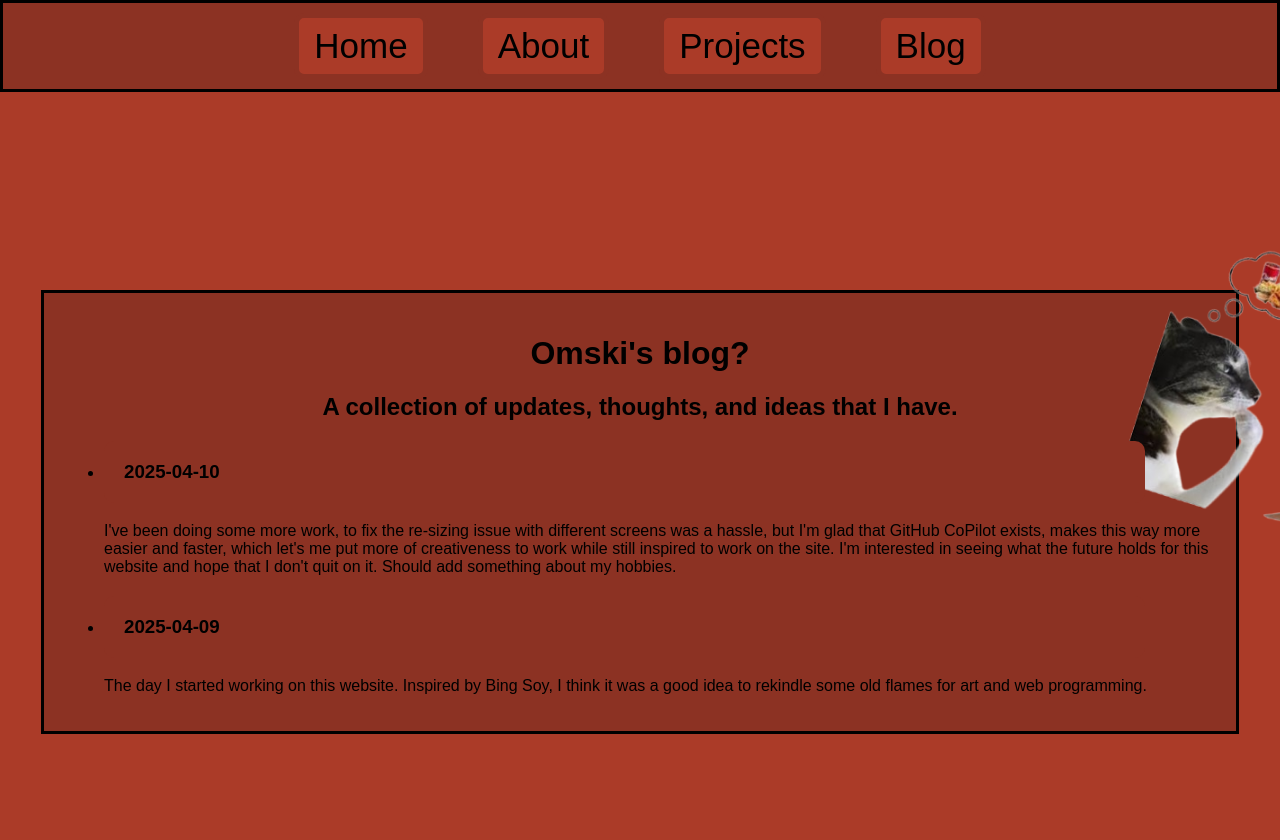
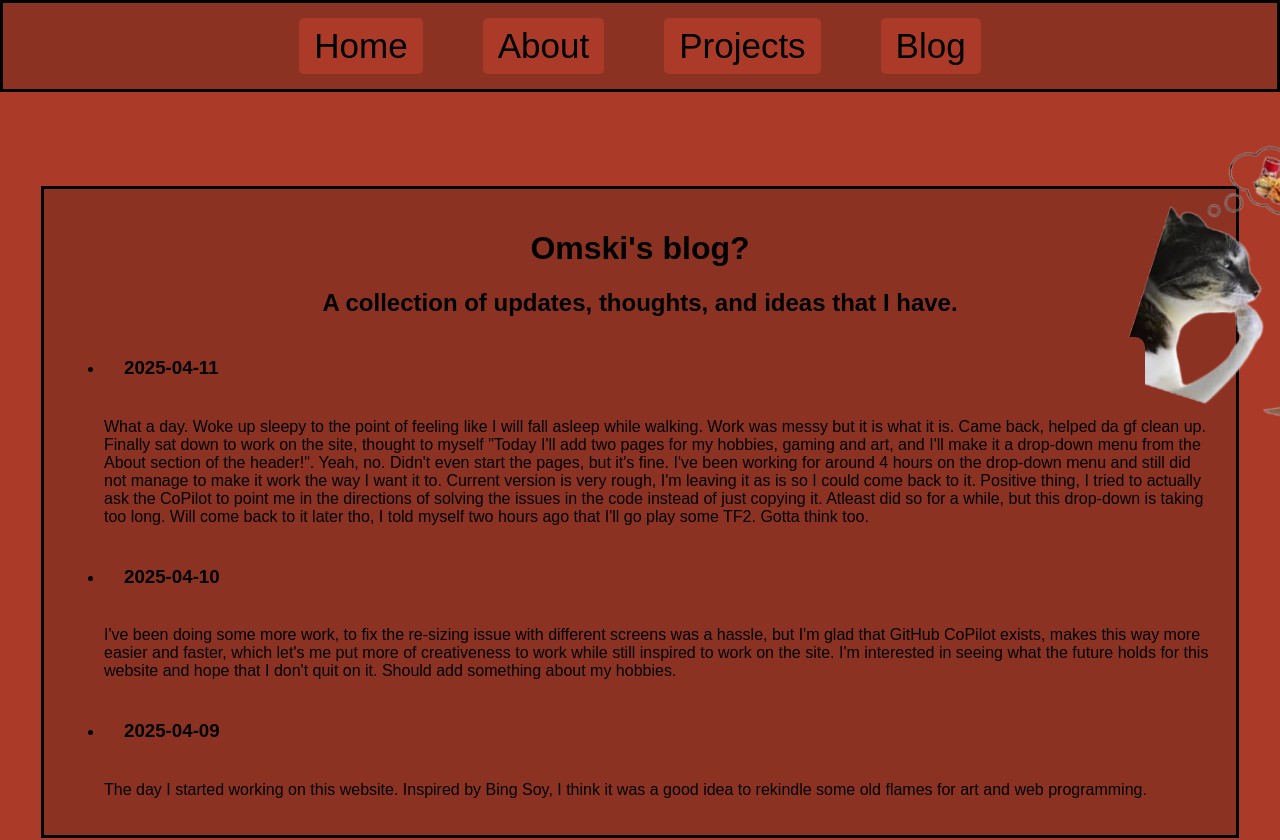
Before and after one commit to Omski01/Omski, a plain HTML site: page blog.html in a window 1280 px wide. Shown: the top 840 px of the page. Drawn offline with Linux system fonts and the light colour scheme.

```diff
--- a/blog.html
+++ b/blog.html
@@ -24,6 +24,10 @@
                 <img src="Pictures/thinker_cats.png" alt="Omski" class="Om_cat">
             </h2>
             <ul class="blog-posts">
+                <li>
+                    <h3>2025-04-11</h3>
+                    <p> What a day. Woke up sleepy to the point of feeling like I will fall asleep while walking. Work was messy but it is what it is. Came back, helped da gf clean up. Finally sat down to work on the site, thought to myself "Today I'll add two pages for my hobbies, gaming and art, and I'll make it a drop-down menu from the About section of the header!". Yeah, no. Didn't even start the pages, but it's fine. I've been working for around 4 hours on the drop-down menu and still did not manage to make it work the way I want it to. Current version is very rough, I'm leaving it as is so I could come back to it. Positive thing, I tried to actually ask the CoPilot to point me in the directions of solving the issues in the code instead of just copying it. Atleast did so for a while, but this drop-down is taking too long. Will come back to it later tho, I told myself two hours ago that I'll go play some TF2. Gotta think too. </p>
+                </li>
                 <li><h3>2025-04-10</h3>
                     <p> I've been doing some more work, to fix the re-sizing issue with different screens was a hassle, but I'm glad that GitHub CoPilot exists, makes this way more easier and faster, which let's me put more of creativeness to work while still inspired to work on the site. I'm interested in seeing what the future holds for this website and hope that I don't quit on it. Should add something about my hobbies.</p>
                 </li>
```
